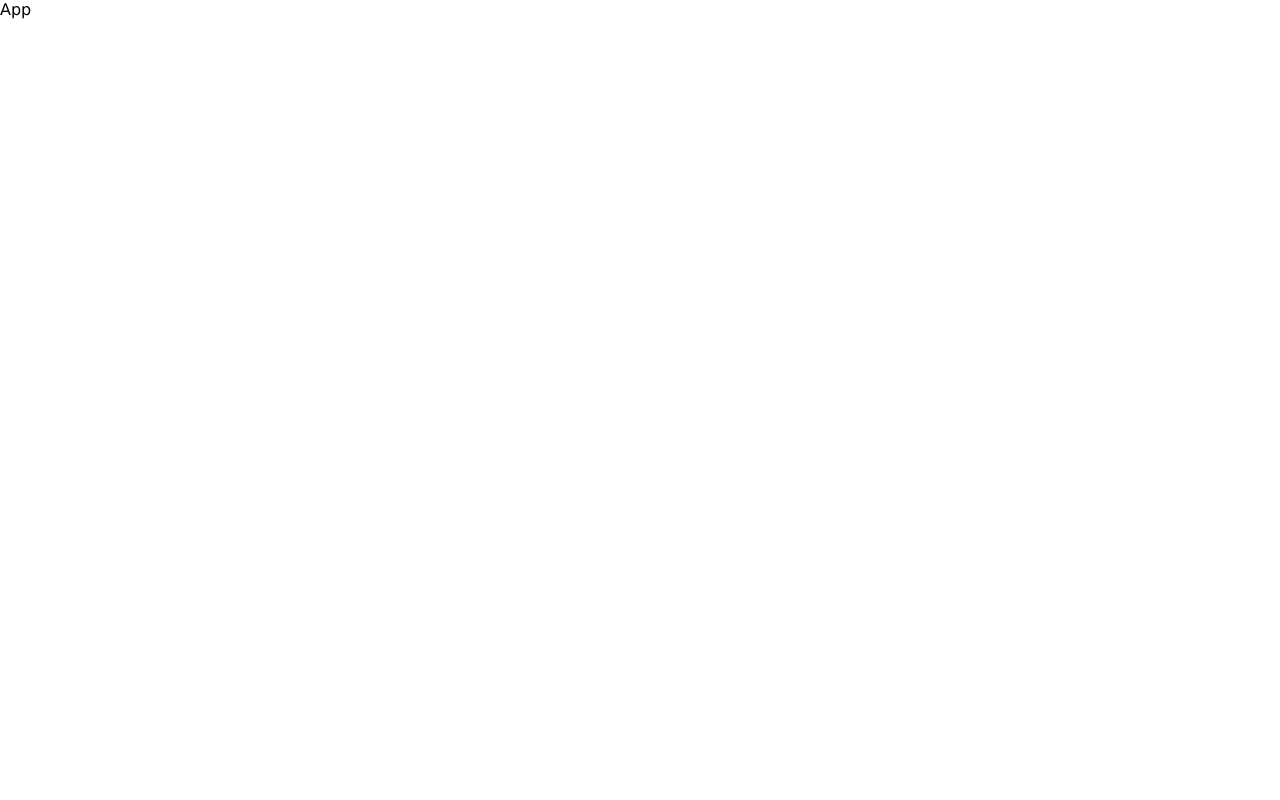
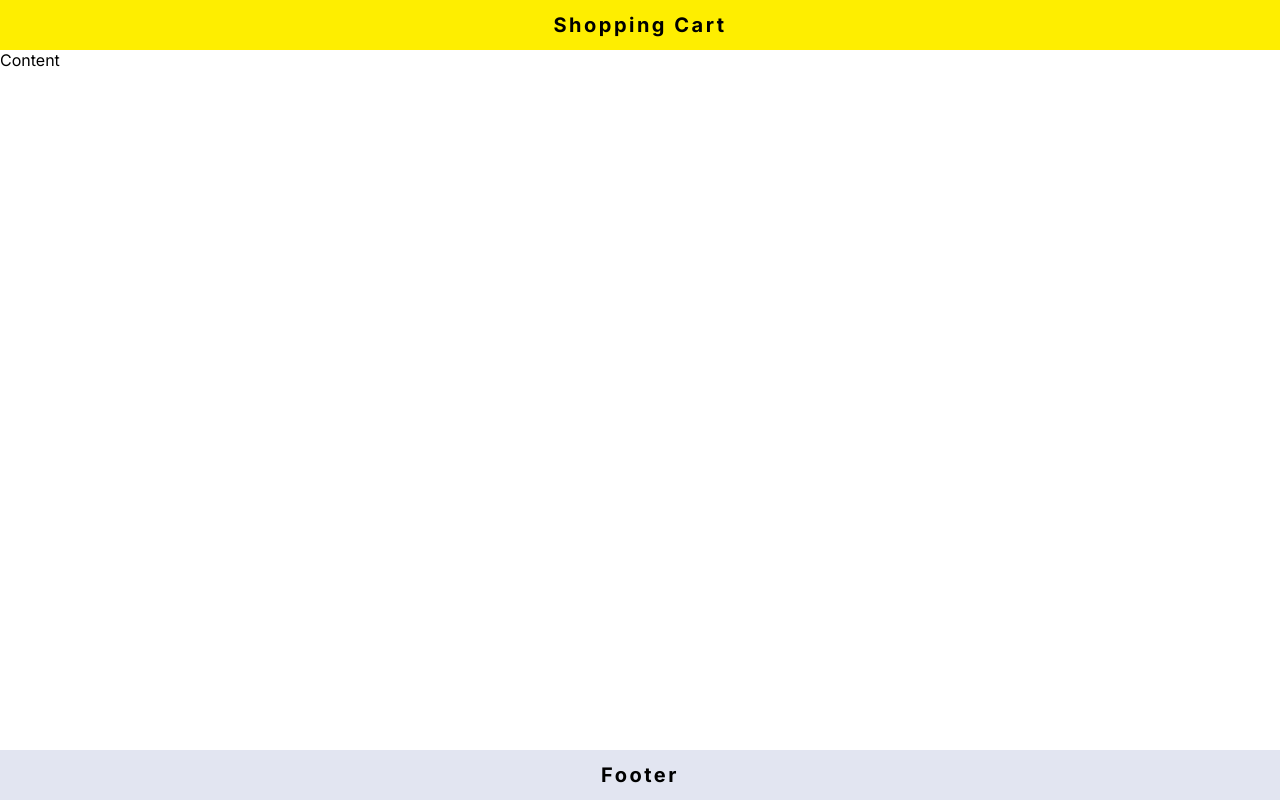
Before and after one commit to MuhammedBasiouny/shopping_cart, a React (Create React App) app in the folder client/: page / in a window 1280 px wide. Built offline with nearby package versions, Linux system fonts and the light colour scheme; the HTML template or start-up script is replaced by a standard one.

Commit message:
header component

```diff
--- a/client/gulpfile.js
+++ b/client/gulpfile.js
@@ -3,5 +3,5 @@ const gulpSass = require('gulp-sass');
 const sass = gulpSass(require('sass'));
 
 gulp.task('sass', async function () {
-  gulp.src('src/*scss').pipe(sass()).pipe(gulp.dest('src/css'));
+  gulp.src('src/components/**/*.scss').pipe(sass()).pipe(gulp.dest('src/css'));
 });
--- a/client/public/index.html
+++ b/client/public/index.html
@@ -1,43 +1,23 @@
 <!DOCTYPE html>
 <html lang="en">
+
 <head>
   <meta charset="utf-8" />
   <link rel="icon" href="%PUBLIC_URL%/favicon.ico" />
   <meta name="viewport" content="width=device-width, initial-scale=1" />
   <meta name="theme-color" content="#000000" />
-    <meta
-      name="description"
-      content="Web site created using create-react-app"
-    />
+  <meta name="description" content="Web site created using create-react-app" />
   <link rel="apple-touch-icon" href="%PUBLIC_URL%/logo192.png" />
-    <!--
-      manifest.json provides metadata used when your web app is installed on a
-      user's mobile device or desktop. See https://developers.google.com/web/fundamentals/web-app-manifest/
-    -->
   <link rel="manifest" href="%PUBLIC_URL%/manifest.json" />
-    <!--
-      Notice the use of %PUBLIC_URL% in the tags above.
-      It will be replaced with the URL of the `public` folder during the build.
-      Only files inside the `public` folder can be referenced from the HTML.
-
-      Unlike "/favicon.ico" or "favicon.ico", "%PUBLIC_URL%/favicon.ico" will
-      work correctly both with client-side routing and a non-root public URL.
-      Learn how to configure a non-root public URL by running `npm run build`.
-    -->
+  <link rel="preconnect" href="https://fonts.googleapis.com">
+  <link rel="preconnect" href="https://fonts.gstatic.com" crossorigin>
+  <link href="https://fonts.googleapis.com/css2?family=Inter:wght@300;400;700;800&display=swap" rel="stylesheet">
   <title>React App</title>
 </head>
+
 <body>
   <noscript>You need to enable JavaScript to run this app.</noscript>
   <div id="root"></div>
-    <!--
-      This HTML file is a template.
-      If you open it directly in the browser, you will see an empty page.
+</body>
 
-      You can add webfonts, meta tags, or analytics to this file.
-      The build step will place the bundled scripts into the <body> tag.
-
-      To begin the development, run `npm start` or `yarn start`.
-      To create a production bundle, use `npm run build` or `yarn build`.
-    -->
-  </body>
 </html>
--- a/client/src/App.js
+++ b/client/src/App.js
@@ -1,7 +1,14 @@
 import React from 'react';
+import Header from './components/Header/Header';
 
 function App() {
-  return <div> App </div>;
+  return (
+    <div className="layout">
+      <Header />
+      <main>Content</main>
+      <footer>Footer</footer>
+    </div>
+  );
 }
 
 export default App;
--- /dev/null
+++ b/client/src/components/Header/Header.js
@@ -0,0 +1,8 @@
+import React from 'react';
+import '../../css/Header/Header.css';
+
+function Header() {
+  return <header>Shopping Cart</header>;
+}
+
+export default Header;
--- /dev/null
+++ b/client/src/components/Header/Header.scss
@@ -0,0 +1,11 @@
+header {
+  grid-area: header;
+  background-color: rgb(254, 238, 0);
+  font-size: 20px;
+  text-align: center;
+  display: flex;
+  justify-content: center;
+  align-items: center;
+  font-weight: 700;
+  letter-spacing: 2.5px;
+}
--- /dev/null
+++ b/client/src/css/Header/Header.css
@@ -0,0 +1,11 @@
+header {
+  grid-area: header;
+  background-color: #feee00;
+  font-size: 20px;
+  text-align: center;
+  display: flex;
+  justify-content: center;
+  align-items: center;
+  font-weight: 700;
+  letter-spacing: 2.5px;
+}
--- a/client/src/index.css
+++ b/client/src/index.css
@@ -2,7 +2,7 @@
   margin: 0;
   padding: 0;
   box-sizing: border-box;
-  font-family: Verdana, Geneva, Tahoma, sans-serif;
+  font-family: 'Inter', sans-serif;
 }
 
 #root {
@@ -19,40 +19,19 @@
   grid-template-rows: 50px 1fr 50px;
 }
 
+
+
 main {
   grid-area: main;
 }
-
-.wrapper {
-  padding: 30px;
+footer {
+  grid-area: footer;
+  background-color: #e2e5f1;
+  font-size: 20px;
+  text-align: center;
   display: flex;
-  justify-content: space-between;
+  justify-content: center;
+  align-items: center;
+  font-weight: 700;
+  letter-spacing: 2.5px;
 }
-
-.wrapper .products-wrapper {
-  width: 68%;
-}
-
-.wrapper .filter-wrapper {
-  width: 30%;
-}
-
-.nav ul {
-  display: flex;
-  background-color: #ddd;
-  list-style: none;
-  padding: 10px 35px;
-}
-
-.nav ul li a {
-  display: block;
-  background-color: gray;
-  color: #fff;
-  padding: 5px 10px;
-  margin-right: 5px;
-  text-decoration: none;
-}
-
-.nav ul li a.active {
-  background-color: #2a5ea5;
-}
```
Lines whose indentation alone changed are shown as unchanged.
